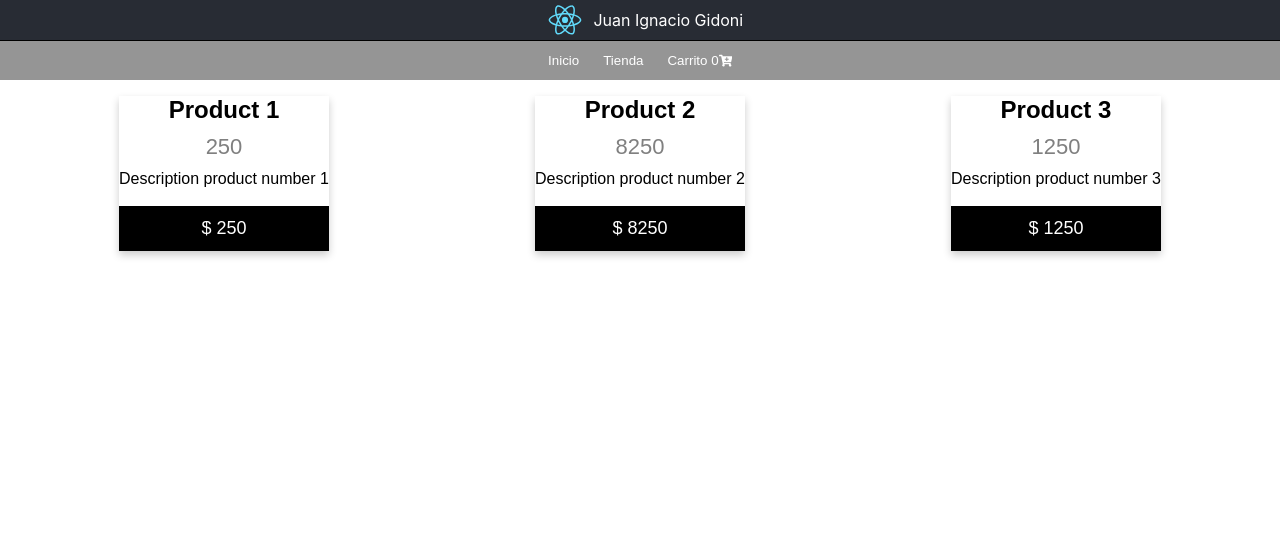
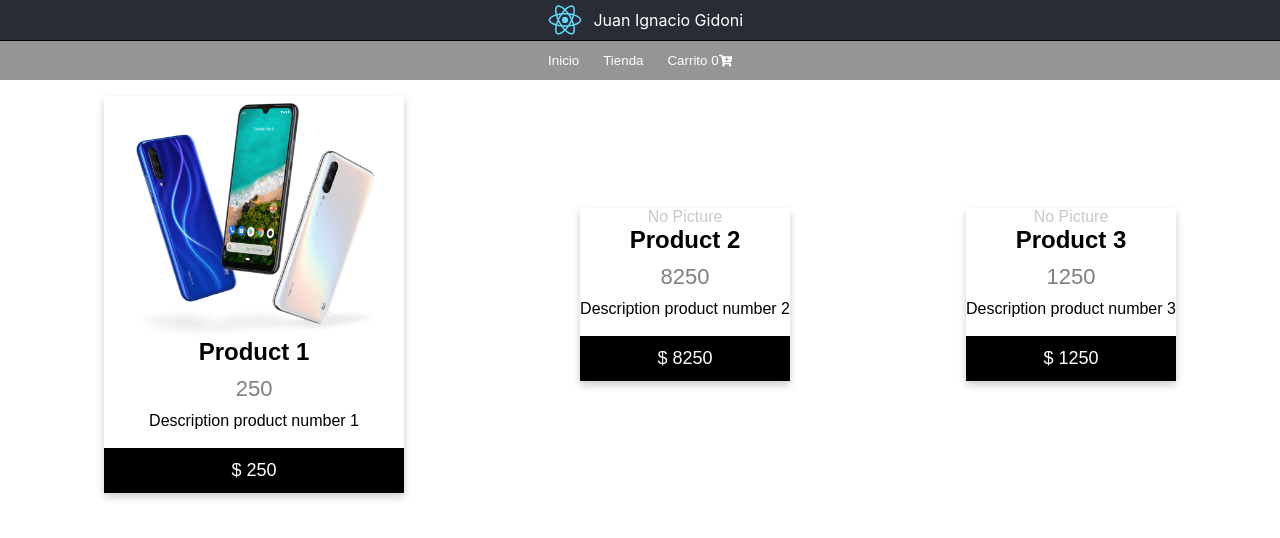
Before and after one commit to JuanGidoni/coursech_jigidoni, a React (Create React App) app: page / in a window 1280 px wide. Both pictures are taken after a click on the button "Tienda". Shown: the top 538 px of the page. Built offline with nearby package versions, Linux system fonts and the light colour scheme.

Commit message:
Destructuring Props & PropsType Challenge #3 fix

```diff
--- a/src/components/App.jsx
+++ b/src/components/App.jsx
@@ -42,11 +42,11 @@ function App() {
       <Header />
       <Navbar goTo={goTo} cart={cart} />
       {page === 1 ? (
-        <Inicio />
+        <Carrito cart={cart} setCart={setCart} total={total} setTotal={setTotal} />
       ) : page === 2 ? (
         <Tienda cart={cart} setCart={setCart} total={total} setTotal={setTotal} products={products} />
       ) : (
-        <Carrito cart={cart} setCart={setCart} total={total} setTotal={setTotal} />
+        <Inicio />
       )}
     </div>
   );
--- a/src/components/Card/index.jsx
+++ b/src/components/Card/index.jsx
@@ -1,25 +1,48 @@
 import React from 'react'
 import '../styles/Card.css'
 import Link from '../Link'
-const Card = (props) => {
+import PropTypes from 'prop-types'
+
+const Card = ({
+    image,
+    cart,
+    setCart,
+    price,
+    title,
+    description,
+    total,
+    setTotal
+}) => {
+
+    const Image = image ? image : ''
     return (
         <div className="card">
-        {props.image ? (
-                    <img src={props.image} alt={props.title} title={props.title} />
+        {Image ? (
+                    <img src={Image} alt={title} title={title} className="fluid" />
                 ) : (
-                    <h2>{props.title}</h2>
+                    <p class="muted">No Picture</p>
                 )}
-        <p className="price">{props.price}</p>
-        <p>{props.description}</p>
-            <Link type="addcart" cart={props.cart} setCart={props.setCart} itemCart={{
-                    'title': props.title,
-                    'description': props.description,
-                    'price': props.price
+        <h2>{title}</h2>
+        <p className="price">{price}</p>
+        <p>{description}</p>
+            <Link type="addcart" cart={cart} setCart={setCart} itemCart={{
+                    'title': title,
+                    'description': description,
+                    'price': price
                 }}>
-                {props.price}
+                {price}
             </Link>
         </div>
     )
 }
 
+Card.propTypes  = {
+    title: PropTypes.string.isRequired,
+    price: PropTypes.number.isRequired,
+    description: PropTypes.string.isRequired,
+    image: PropTypes.string,
+    cart: PropTypes.array.isRequired,
+    setCart: PropTypes.func.isRequired,
+}
+
 export default Card
--- a/src/components/Navbar/index.jsx
+++ b/src/components/Navbar/index.jsx
@@ -6,7 +6,7 @@ const Navbar = ({goTo, cart}) => {
         <nav>
             <ul className="navbar">
                 <li>
-                    <Link goTo={goTo} page={1} className="btn" type="pagination">
+                    <Link goTo={goTo} page={3} className="btn" type="pagination">
                         Inicio
                     </Link>
                 </li>
@@ -16,7 +16,7 @@ const Navbar = ({goTo, cart}) => {
                     </Link>
                 </li>
                 <li>
-                    <Link goTo={goTo} page={3} className="btn" type="pagination">
+                    <Link goTo={goTo} page={1} className="btn" type="pagination">
                     Carrito {cart && cart.length} <FaCartPlus />
                     </Link>
                 </li>
--- a/src/components/Pages/Cart/index.jsx
+++ b/src/components/Pages/Cart/index.jsx
@@ -1,15 +1,17 @@
 import React from 'react'
 
-const Cart = (props) => {
+const Cart = ({
+    cart, setCart, total, setTotal
+}) => {
     let newTotal = 0
     return (
         <div className="card cart">
             Tu carrito:
             <br/>
             {
-                props.cart && props.cart.length > 0 ? (
-                    props.cart.map((v,i) => {
-                        newTotal += props.total+v.price
+                cart && cart.length > 0 ? (
+                    cart.map((v,i) => {
+                        newTotal += total+v.price
                         return <li key={i} >{v.title} | $ {v.price} </li>
                     })
                 ) : <li> Tu carrito esta vació. </li>
--- a/src/components/Pages/Shop/index.jsx
+++ b/src/components/Pages/Shop/index.jsx
@@ -1,17 +1,20 @@
 import React from 'react'
 import Card from '../../Card'
-const Shop = (props) => {
+const Shop = ({
+    cart, setCart, total, setTotal, products, className
+}) => {
     return (
-        <div className={props.className}>
-            {props.products && props.products.length > 0 ? props.products.map((v,i) => (
+        <div className={className}>
+            {products && products.length > 0 ? products.map((v,i) => (
                 <Card key={i}
-                cart={props.cart}
-                setCart={props.setCart}
+                image={v.img}
+                cart={cart}
+                setCart={setCart}
                 price={v.price}
                 title={v.title}
                 description={v.description}
-                total={props.total}
-                setTotal={props.setTotal}
+                total={total}
+                setTotal={setTotal}
                 />
             )) : 'Lista de productos vacia.'
         }
--- a/src/components/Pages/index.jsx
+++ b/src/components/Pages/index.jsx
@@ -9,15 +9,19 @@ const Inicio = (props) => {
     )
 }
 
-const Tienda = (props) => {
+const Tienda = ({
+    cart, setCart, total, setTotal, products,
+}) => {
     return (
-        <Shop cart={props.cart} setCart={props.setCart} total={props.total} setTotal={props.setTotal} products={props.products} className="flex"/>
+        <Shop cart={cart} setCart={setCart} total={total} setTotal={setTotal} products={products} className="flex"/>
     )
 }
 
-const Carrito = (props) => {
+const Carrito = ({
+    cart, setCart, total, setTotal,
+}) => {
     return (
-        <Cart cart={props.cart} setCart={props.setCart} total={props.total} setTotal={props.setTotal} />
+        <Cart cart={cart} setCart={setCart} total={total} setTotal={setTotal} />
     )
 }
 
--- a/src/components/styles/Card.css
+++ b/src/components/styles/Card.css
@@ -58,3 +58,10 @@
   .card button:hover {
 	opacity: 0.7;
   }
+  .card .fluid {
+	  width:100%;
+	  height: auto;
+  }
+.muted {
+	color:#c9c9c9;
+}
```
